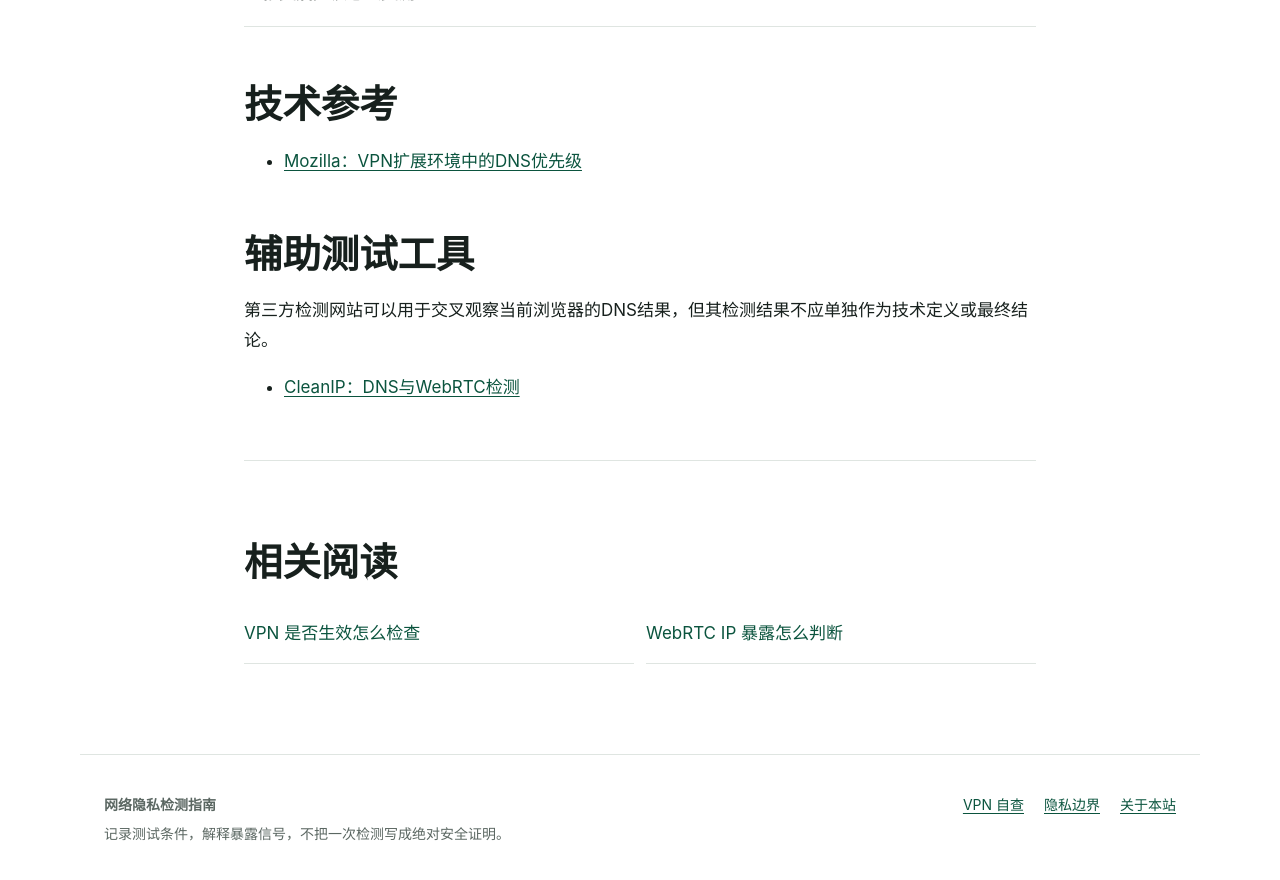
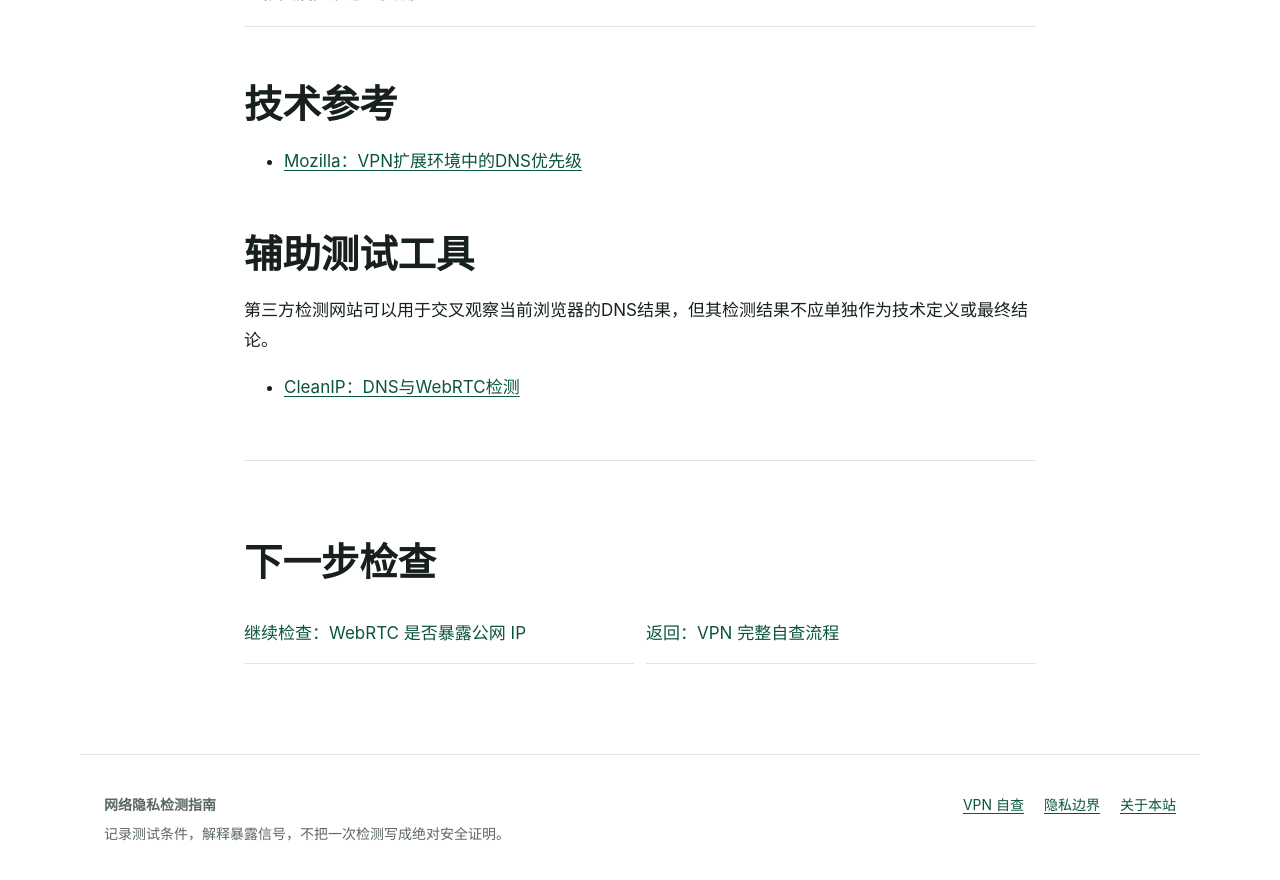
Before and after one commit to ximenshu2/ximenshu2.github.io, a Jekyll site: the page built from leak/dns-leak-test-guide/index.html, in a window 1280 px wide and 900 px high, scrolled down 2177 px. Shown: the top 880 px of the window. Built offline with Jekyll 4.4.1, drawn with Linux system fonts in a browser that asks for light colours.

Commit message:
Update index.html

```diff
--- a/leak/dns-leak-test-guide/index.html
+++ b/leak/dns-leak-test-guide/index.html
@@ -172,15 +172,15 @@ date_modified: 2026-08-17
   </ul>
 
   <div class="related">
-    <h2>相关阅读</h2>
+    <h2>下一步检查</h2>
 
     <div class="related-links">
-      <a href="{{ '/check/is-vpn-working/' | relative_url }}">
-        VPN 是否生效怎么检查
+      <a href="{{ '/leak/webrtc-ip-leak-guide/' | relative_url }}">
+        继续检查：WebRTC 是否暴露公网 IP
       </a>
 
-      <a href="{{ '/leak/webrtc-ip-leak-guide/' | relative_url }}">
-        WebRTC IP 暴露怎么判断
+      <a href="{{ '/check/is-vpn-working/' | relative_url }}">
+        返回：VPN 完整自查流程
       </a>
     </div>
   </div>
```
